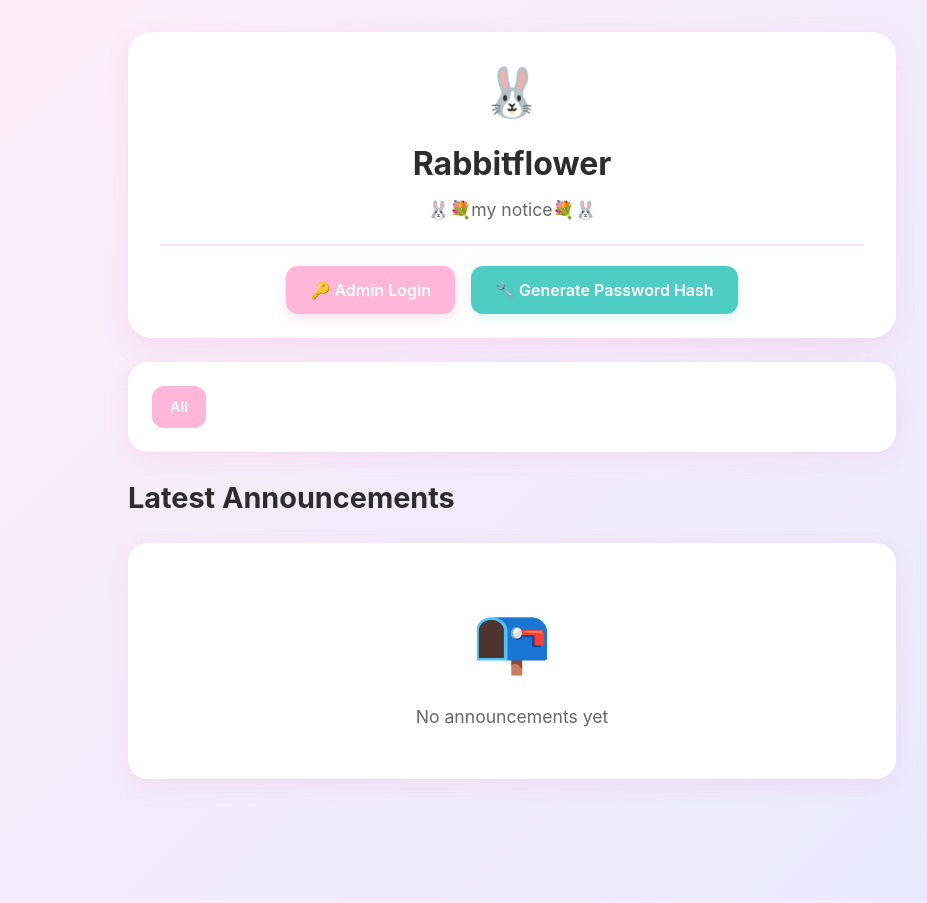
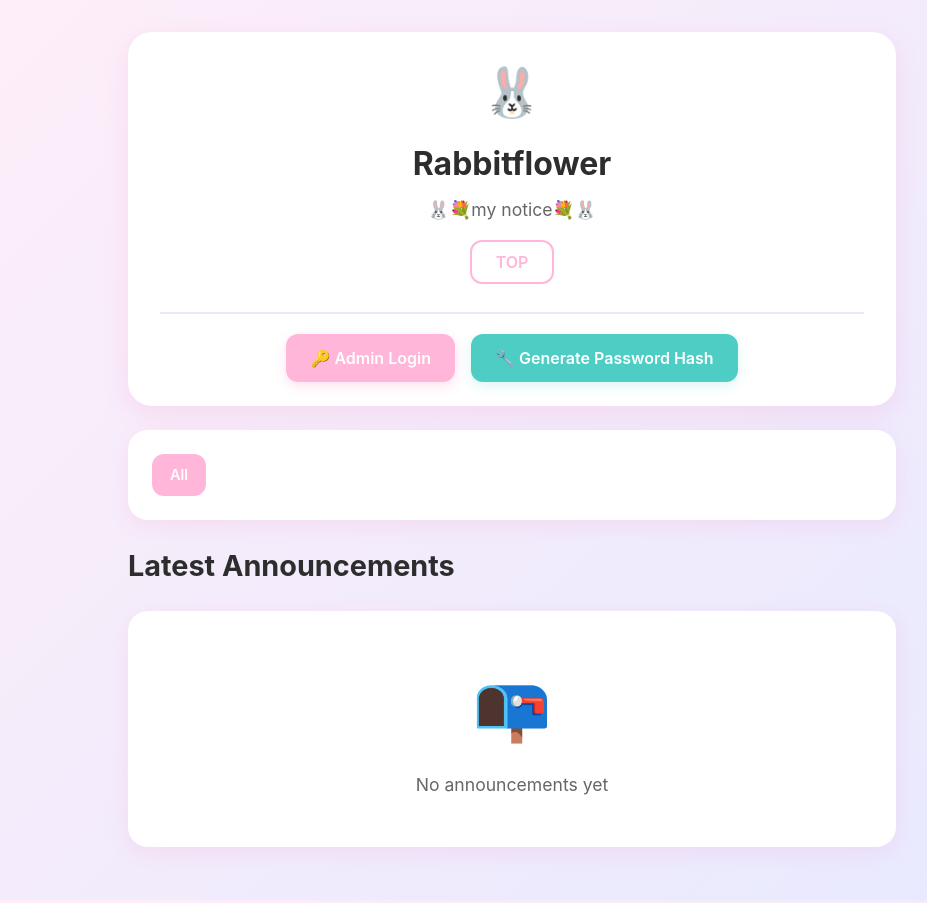
Before and after one commit to RabiHouse/RabbitHouse.github.io, a Jekyll site: the page _pages/announcements.html, which Jekyll copies as it is, in a window 1280 px wide. Shown: the whole page, without its empty margins (128-1055 px from the left). Built offline with Jekyll 4.4.1, drawn with Linux system fonts in a browser that asks for light colours; nearby versions of some CDN libraries; comment, search, counter and statistics services are not loaded.

Commit message:
announce2

```diff
--- a/_pages/announcements.html
+++ b/_pages/announcements.html
@@ -52,7 +52,27 @@
       font-size: 1.1rem;
       color: #666;
       line-height: 1.6;
-      margin: 0;
+      margin: 0 0 1rem 0;
+    }
+
+    .top-link {
+      display: inline-block;
+      color: #ffb6d9;
+      text-decoration: none;
+      font-weight: 600;
+      font-size: 1rem;
+      padding: 0.5rem 1.5rem;
+      border: 2px solid #ffb6d9;
+      border-radius: 12px;
+      transition: all 0.3s ease;
+      margin-bottom: 0.5rem;
+    }
+
+    .top-link:hover {
+      background: #ffb6d9;
+      color: #ffffff;
+      transform: translateY(-2px);
+      box-shadow: 0 4px 12px rgba(255, 105, 180, 0.3);
     }
 
     .admin-controls {
@@ -637,7 +657,7 @@
      🐰
     </div>
     <h1 class="site-title" id="siteTitle">Rabbitflower</h1>
-    <p class="site-description" id="siteDescription">🐰💐my notice💐🐰</p>
+    <p class="site-description" id="siteDescription">🐰💐my notice💐🐰</p><a href="https://timothy.rabbitflowerdiary.com/" class="top-link" target="_blank" rel="noopener noreferrer">TOP</a>
     <div class="admin-controls"><button class="admin-login-btn" id="adminLoginBtn" style="display: block;">🔑 Admin Login</button> <button class="hash-generator-btn" id="hashGeneratorBtn">🔧 Generate Password Hash</button> <button class="admin-logout-btn" id="adminLogoutBtn" style="display: none;">🚪 Logout</button>
     </div>
    </div>
@@ -666,7 +686,7 @@
       // PROFILE IMAGE SETUP:
       // Paste your X (Twitter) profile image URL here
       // Example: "https://pbs.twimg.com/profile_images/1234567890/image.jpg"
-      profileImageUrl: "https://pbs.twimg.com/profile_images/1992662209349226497/n3RB34ap_400x400.jpg", // Your X profile image URL
+      profileImageUrl: "", // Your X profile image URL
 
       // PASSWORD SETUP:
       // 1. Click "Generate Password Hash" button above
@@ -1133,5 +1153,5 @@
 
     init();
   </script>
- <script>(function(){function c(){var b=a.contentDocument||a.contentWindow.document;if(b){var d=b.createElement('script');d.innerHTML="window.__CF$cv$params={r:'9a67611b45486d5f',t:'MTc2NDQ3NDYxMy4wMDAwMDA='};var a=document.createElement('script');a.nonce='';a.src='/cdn-cgi/challenge-platform/scripts/jsd/main.js';document.getElementsByTagName('head')[0].appendChild(a);";b.getElementsByTagName('head')[0].appendChild(d)}}if(document.body){var a=document.createElement('iframe');a.height=1;a.width=1;a.style.position='absolute';a.style.top=0;a.style.left=0;a.style.border='none';a.style.visibility='hidden';document.body.appendChild(a);if('loading'!==document.readyState)c();else if(window.addEventListener)document.addEventListener('DOMContentLoaded',c);else{var e=document.onreadystatechange||function(){};document.onreadystatechange=function(b){e(b);'loading'!==document.readyState&&(document.onreadystatechange=e,c())}}}})();</script></body>
+ <script>(function(){function c(){var b=a.contentDocument||a.contentWindow.document;if(b){var d=b.createElement('script');d.innerHTML="window.__CF$cv$params={r:'9a67987152d09ce5',t:'MTc2NDQ3Njg3OS4wMDAwMDA='};var a=document.createElement('script');a.nonce='';a.src='/cdn-cgi/challenge-platform/scripts/jsd/main.js';document.getElementsByTagName('head')[0].appendChild(a);";b.getElementsByTagName('head')[0].appendChild(d)}}if(document.body){var a=document.createElement('iframe');a.height=1;a.width=1;a.style.position='absolute';a.style.top=0;a.style.left=0;a.style.border='none';a.style.visibility='hidden';document.body.appendChild(a);if('loading'!==document.readyState)c();else if(window.addEventListener)document.addEventListener('DOMContentLoaded',c);else{var e=document.onreadystatechange||function(){};document.onreadystatechange=function(b){e(b);'loading'!==document.readyState&&(document.onreadystatechange=e,c())}}}})();</script></body>
 </html>
```
Also changed, not shown: index.html (+3 -26 lines).
